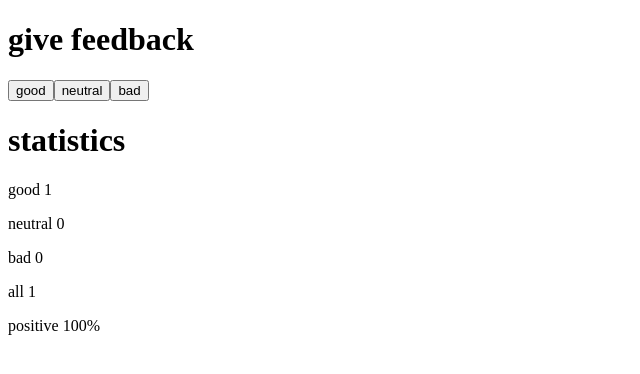
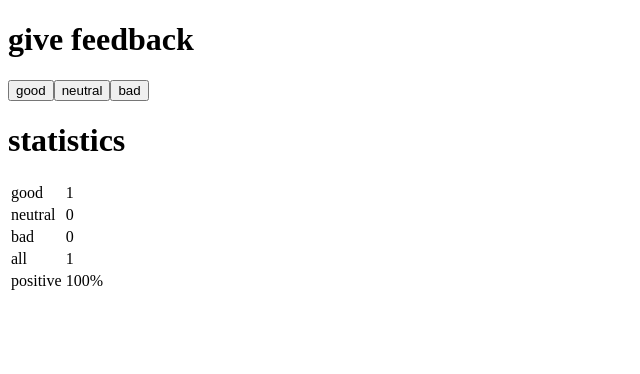
Before and after one commit to tschoem/fullstackopen, a React (Vite) app in the folder part1/unicafe/: page / in a window 1280 px wide. Both pictures are taken after a click on the button "good". Shown: the top 374 px of the page, without its empty margins (0-640 px from the left). Built offline with nearby package versions, Linux system fonts and the light colour scheme.

Commit message:
1.11*: unicafe step6

```diff
--- a/part1/unicafe/src/App.jsx
+++ b/part1/unicafe/src/App.jsx
@@ -9,7 +9,10 @@ const Button = ({ handleClick, text }) => (
 
 const StatisticLine = (props) => {
   return (
-    <p>{props.text} {props.value}</p>
+    <tr>
+      <td>{props.text}</td>
+      <td>{props.value}</td>
+    </tr>
   )
 }
 
@@ -19,13 +22,15 @@ const Statistics = (props) => {
     const positivePercent = 100.00*(props.positive)/(props.positive+props.neutral+props.negative)+"%"
 
     return (
-      <div>
-        <StatisticLine text="good" value ={props.positive} />
-        <StatisticLine text="neutral" value ={props.neutral} />
-        <StatisticLine text="bad" value ={props.negative} />
-        <StatisticLine text="all" value ={props.positive+props.neutral+props.negative} />
-        <StatisticLine text="positive" value ={positivePercent} />
-      </div>
+      <table>
+        <tbody>
+          <StatisticLine text="good" value ={props.positive} />
+          <StatisticLine text="neutral" value ={props.neutral} />
+          <StatisticLine text="bad" value ={props.negative} />
+          <StatisticLine text="all" value ={props.positive+props.neutral+props.negative} />
+          <StatisticLine text="positive" value ={positivePercent} />
+        </tbody>
+      </table>
     )
   }
 
```
